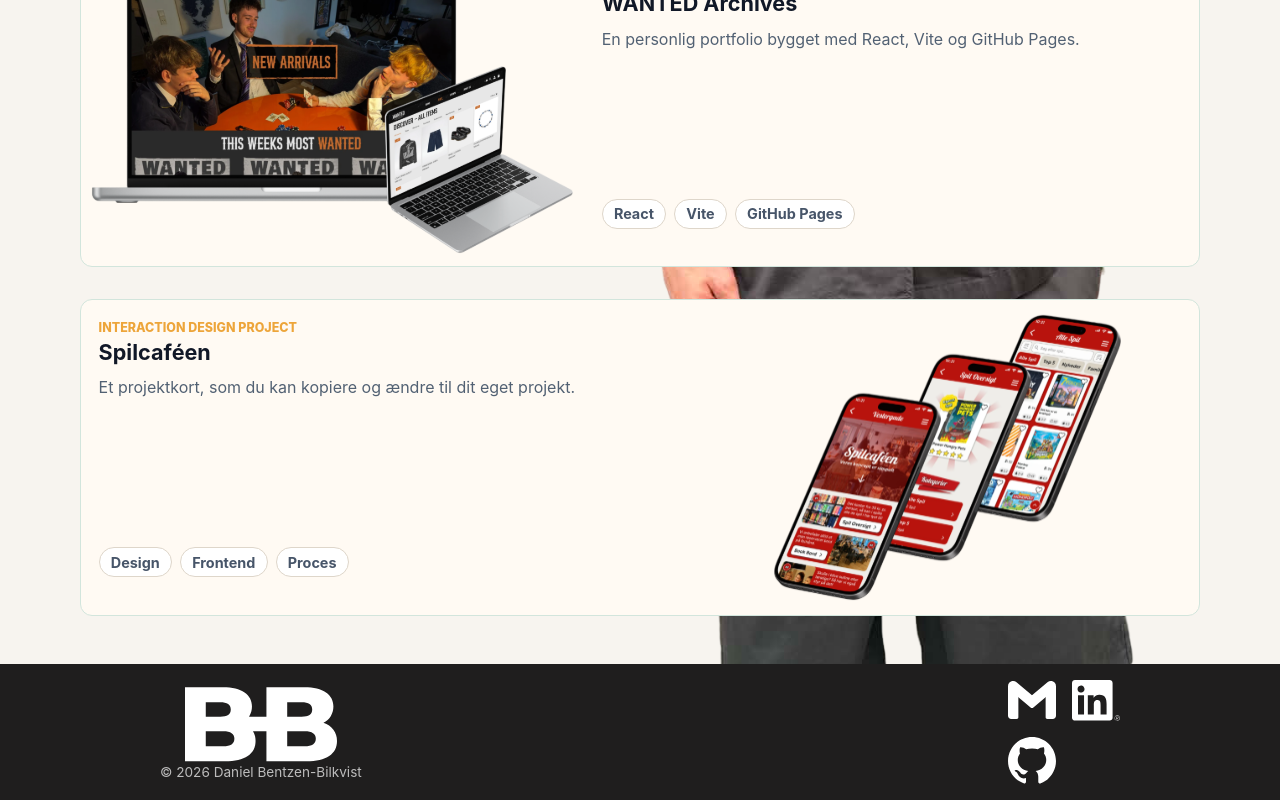
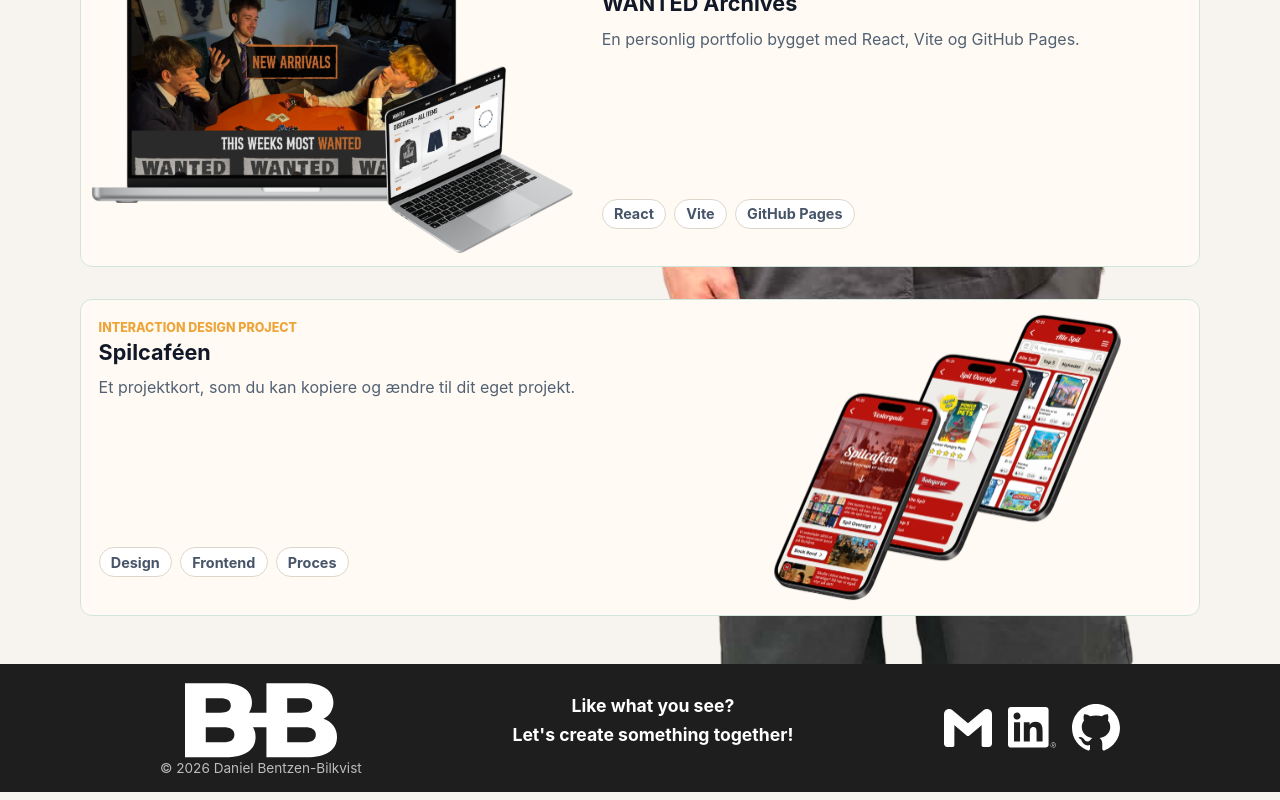
Before and after one commit to danielbilkvist/danielbilkvist.github.io, a React (Vite) app: page / in a window 1280 px wide. Shown: the part 746-1546 px from the top of the page. Built offline with nearby package versions, Linux system fonts and the light colour scheme; a web font is replaced by a local one.

Commit message:
about and footer changes

```diff
--- a/src/components/Footer.css
+++ b/src/components/Footer.css
@@ -26,7 +26,7 @@
 }
 
 .footer-links {
-  display: grid;
+  display: flex;
   grid-template-columns: repeat(2, auto);
   flex-direction: row;
   align-items: center;
@@ -48,6 +48,21 @@
   text-decoration: none;
   font-size: 0.9rem;
   transition: opacity 0.2s ease;
+}
+
+.footer-title {
+  text-align: center;
+  justify-content: center;
+  color: #fff;
+  font-size: 1rem;
+  font-weight: 600;
+  margin-bottom: 0.5rem;
+}
+
+.site-footer h3 {
+  color: #fff;
+  font-size: 1.1rem;
+  margin-bottom: 0.5rem;
 }
 
 /* .footer-links a:hover {
--- a/src/components/Footer.jsx
+++ b/src/components/Footer.jsx
@@ -13,10 +13,10 @@ function Footer() {
         <span className="footer-copyright">© 2026 Daniel Bentzen-Bilkvist</span>
       </div>
 
-      {/* <div className="footer-title">
+      <div className="footer-title">
         <h3>Like what you see?</h3>
-        <h2>et's create something together</h2>
-      </div> */}
+        <h3>Let's create something together!</h3>
+      </div>
 
       <nav className="footer-links" aria-label="Contact links">
         <a href="mailto:danielbilkvist@gmail.com">
--- a/src/data/about.js
+++ b/src/data/about.js
@@ -8,52 +8,52 @@ const about = [
   // },
   {
     id: 2,
-    title: "Discover the world",
-    description: "I think its super important to experience a wide variety of cultures and ways of life, to easier be able to understand and relate to others. An amazing trait to have when working with User Needs and Experiences ;)",
+    title: "Discovering the world",
+    description: "I love traveling, and i think its important to experience a wide variety of cultures and ways of life, to easier be able to understand and relate to others. An amazing trait to have when working with User Needs and Experiences.",
     image: `${import.meta.env.BASE_URL}Gade.JPG`,
   },
   {
     id: 3,
     title: "Playagent in LEGO House!",
     description:
-      "Ive spent the past 4 years working as a Playagent in LEGO House, first full time and now part time. Ive had the opportunity to work with children and families from all over the world, and I have learned a lot about communication, teamwork, and problem-solving. I have also developed a passion for creating memorable experiences for our guests.",
+      "Ive spent the past 4 years working as a Playagent in LEGO House, working hands on with Experience Design. Ive met coworkers, children and families from all over the world, and learned a lot about communication, teamwork, and problem-solving.",
     image: `${import.meta.env.BASE_URL}LegoHouse.jpg`,
   },
   {
     id: 4,
-    title: "Taekwondo was my one and only sport",
+    title: "Taekwondo",
     description:
-      "For almost a decade, from the age of 5 to 14, ive practised Taekwondo. And to be honest, not on a basic level. I have won multiple gold, silver and bronze trophies around europe. Taekwondo was a big factor in my social development. Team spirit, dicipline and especially confidence, were important traits i picked up and developed through these years.",
+      "For almost a decade ive practised the martial arts of Taekwondo. I have even won multiple medals around europe. Taekwondo was a big factor in my social development. Team spirit, dicipline and confidence, were important traits i picked up and developed through these years.",
     image: `${import.meta.env.BASE_URL}Taekwondo.JPG`,
   },
   {
     id: 5,
     title: "I really really like LEGO",
     description:
-      "I have always been a fan of LEGO. Living near Billund has probably been part of the problem. Its been with me through my childhood, and has now followed me into adulthood. It helps me express my creative ideas in worldbuilding. I use it to come up and design original characters, lore and stories.",
+      "I have always been a fan of LEGO. Living near Billund has probably been part of the cause. Its been with me through my childhood, and has now followed me into adulthood. It helps me express my passion for worldbuilding. I use it to design and visualize Characters, Worlds and Stories.",
     image: `${import.meta.env.BASE_URL}DeathStar.JPG`,
   },
   {
     id: 6,
     title: "Me at 3 years old BTW",
     description:
-      "I had to include at least two pictures of my lego and me. I think its uninnevitable.",
+      "I had to include at least two pictures of my lego and me. I think it fits compared to time ive spent building with it.",
     image: `${import.meta.env.BASE_URL}OrientExpedition.JPG`,
   },
   {
     id: 7,
-    title: "I love going to concerts and discovering new music.",
+    title: "I love concerts and discovering new music.",
     description:
       "I was pretty late to discover how important music is to me. Its one of the most powerful ways help strengthen different moods and emotions, which i especially important when im working on different project that require different mindsets.",
     image: `${import.meta.env.BASE_URL}Concert.jpg`,
   },
-  {
-    id: 8,
-    title: "Im a collector. And its not just LEGO",
-    description:
-      "I collect, In no particular order, CD's, Boardgames, DVD's, ties, belts, Skylanders, Vinyls, Books, Posters, u name it.",
-    image: `${import.meta.env.BASE_URL}MockupWanted.png`,
-  },
+  // {
+  //   id: 8,
+  //   title: "Im a collector. And its not just LEGO",
+  //   description:
+  //     "I collect, In no particular order, CD's, Boardgames, DVD's, ties, belts, Skylanders, Vinyls, Books, Posters, u name it.",
+  //   image: `${import.meta.env.BASE_URL}Collecting.jpg`,
+  // },
 ];
 
 export default about;
--- a/src/pages/AboutPage.css
+++ b/src/pages/AboutPage.css
@@ -23,7 +23,7 @@
 .contact-info {
     display: flex;
     flex-direction: row;
-    justify-content: center;
+    justify-content: flex-start;
     align-items: center;
-    gap: 1rem;
+    gap: 0.5rem;
 }
--- a/src/pages/AboutPage.jsx
+++ b/src/pages/AboutPage.jsx
@@ -9,7 +9,17 @@ function AboutPage() {
           <p className="eyebrow">About me</p>
           <h1>Who am I?</h1>
           <p className="intro">
-            My name is Daniel Bentzen-Bilkvist, and I am a 23 year old designer and developer from Denmark. I have a passion for creating digital products that are both visually appealing and user-friendly. My goal is to create more than I consume, and I strive to make a positive impact through my work.
+            {/* My name is Daniel Bentzen-Bilkvist, and I am a 23 year old designer and developer from Denmark. I have a passion for creating digital products that are both visually appealing and user-friendly. My goal is to create more than I consume, and I strive to make a positive impact through my work. */}
+            My name is Daniel Bentzen-Bilkvist and I was born in 2003. I am
+            currently living in Aarhus, Denmark, where i startet studying at
+            EAAA, to become a Multiumedia Designer by 2027. I love the concept
+            of bringing my ideas to life, wether its through coding a website,
+            designing a poster or creating fictional stories.
+          </p>
+
+          <p className="outro">
+            Underneath i have carefully picked pictures from my life, which i
+            think are capable of representing who i was, am and will be.
           </p>
           <div className="contact-info">
             <p className="mail">
@@ -19,10 +29,6 @@ function AboutPage() {
               <a href="tel:+4560694929">+45 60694929</a>
             </p>
           </div>
-          <p className="outro">
-            Underneath i have carefully picked pictures from my life, which i
-            think are capable of representing who i was, am and will be.
-          </p>
         </p>
         <img
           className="profile-image"
```
Also changed, not shown: public/Collecting.jpg (added).
